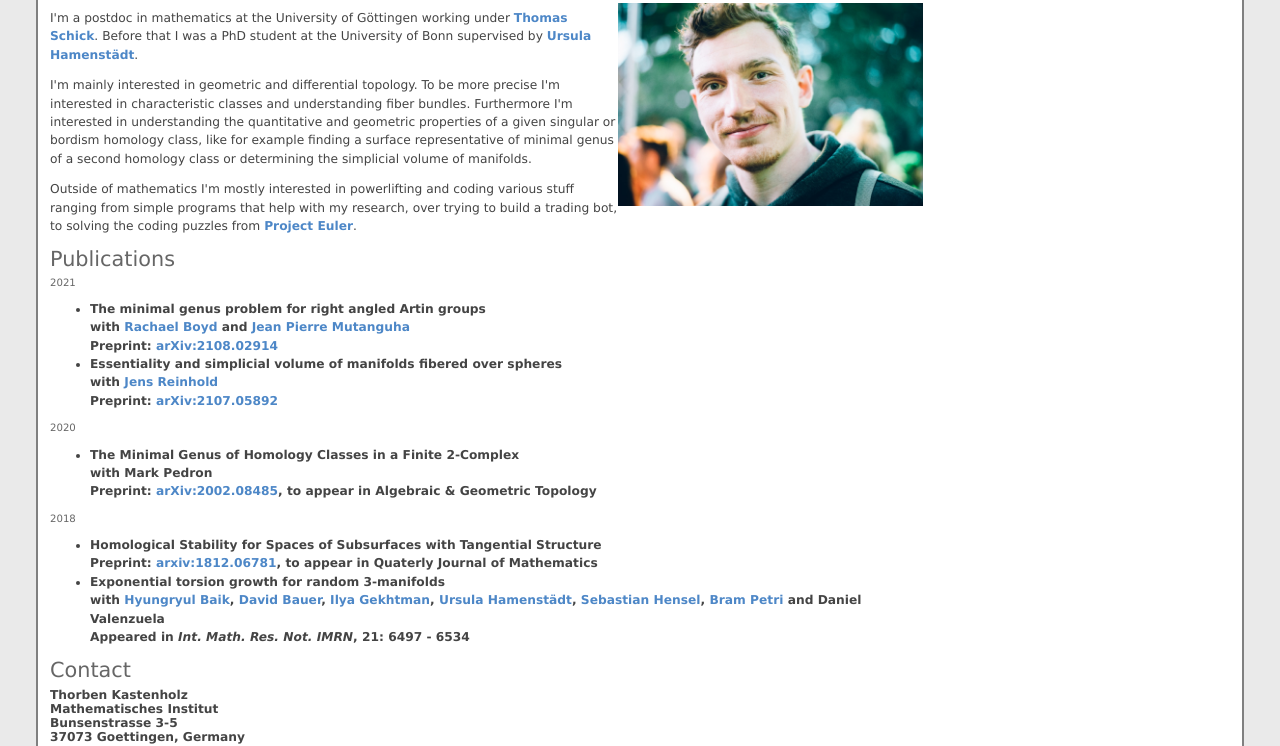
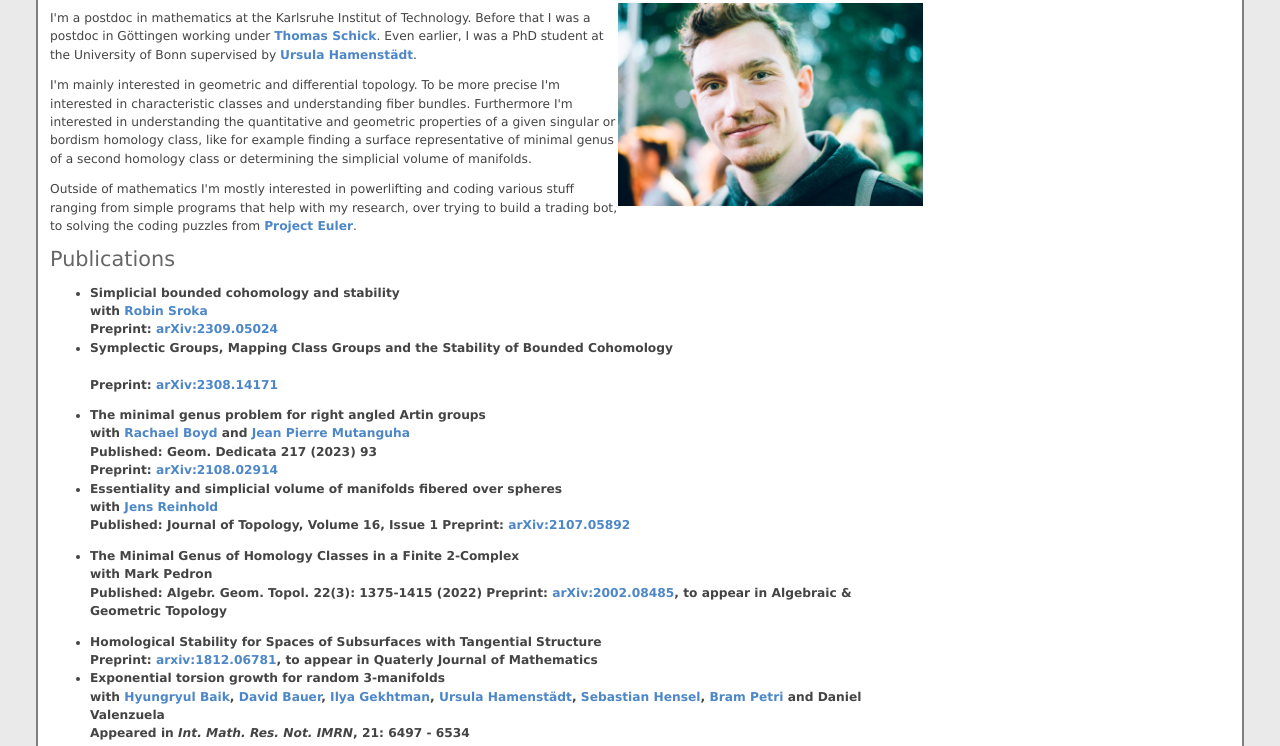
Before and after one commit to ThorbenKa/ThorbenKa.github.io, a plain HTML site: page index.html in a window 1280 px wide. Shown: the part 65-811 px from the top of the page. Drawn offline with Linux system fonts and the light colour scheme.

Commit message:
Update index.html
Updated everything

```diff
--- a/index.html
+++ b/index.html
@@ -27,9 +27,9 @@
 <img class="alignright" src="Thorben%20Kastenholz-Dateien/Kastenholz.jpeg" width="35%">
 
 <p>
-	I'm a postdoc in mathematics at the University of Göttingen working under
+	I'm a postdoc in mathematics at the Karlsruhe Institut of Technology. Before that I was a postdoc in Göttingen working under
 	<a href="https://www.uni-math.gwdg.de/schick/">Thomas Schick</a>.
-	Before that I was a PhD student at the University of Bonn supervised by
+	Even earlier, I was a PhD student at the University of Bonn supervised by
 	<a href="https://www.math.uni-bonn.de/people/ursula/">Ursula Hamenstädt</a>.
 </p>
 <p>
@@ -45,13 +45,27 @@
 	to solving the coding puzzles from <a href="https://projecteuler.net/">Project Euler</a>.
 </p>
 <h2>Publications</h2>
-<h5>2021</h5>
+<ul>
+	<li>
+		<strong>
+			 Simplicial bounded cohomology and stability <br>
+			 with <a href="https://www.uni-muenster.de/IVV5WS/WebHop/user/r_srok01/index.html/">Robin Sroka</a>
+		<br>
+		Preprint: <a href="https://arxiv.org/abs/2309.05024"> arXiv:2309.05024 </a>
+</strong></li>
+	<li>
+		<strong>
+			 Symplectic Groups, Mapping Class Groups and the Stability of Bounded Cohomology <br>
+		<br>
+		Preprint: <a href="https://arxiv.org/abs/2308.14171"> arXiv:2308.14171</a>
+</strong></li></ul><strong>
 <ul>
 	<li>
 		<strong>
 			 The minimal genus problem for right angled Artin groups <br>
 			 with <a href="https://guests.mpim-bonn.mpg.de/rachaelboyd/">Rachael Boyd</a>  and <a href="https://mutanguha.com/">Jean Pierre Mutanguha</a>
 		<br>
+		Published:  Geom. Dedicata 217 (2023) 93 <br>
 		Preprint: <a href="https://arxiv.org/abs/2108.02914"> arXiv:2108.02914 </a>
 </strong></li>
 	<li>
@@ -59,18 +73,18 @@
 			 Essentiality and simplicial volume of manifolds fibered over spheres <br>
 			 with <a href="https://sites.google.com/view/jens-reinhold/home">Jens Reinhold</a>
 		<br>
+		Published: Journal of Topology, Volume 16, Issue 1
 		Preprint: <a href="https://arxiv.org/abs/2107.05892"> arXiv:2107.05892</a>
 </strong></li></ul><strong>
-<h5>2020</h5>
 <ul>
 	<li>
 		<strong>
 			The Minimal Genus of Homology Classes in a Finite 2-Complex<br>
 			with Mark Pedron
 		<br>
+		Published: Algebr. Geom. Topol. 22(3): 1375-1415 (2022)
 		Preprint: <a href="https://arxiv.org/abs/2002.08485"> arXiv:2002.08485</a>, to appear in Algebraic &amp; Geometric Topology
 </strong></li></ul><strong>
-<h5>2018</h5>
 <ul>
 	<li>
 		<strong>
```
